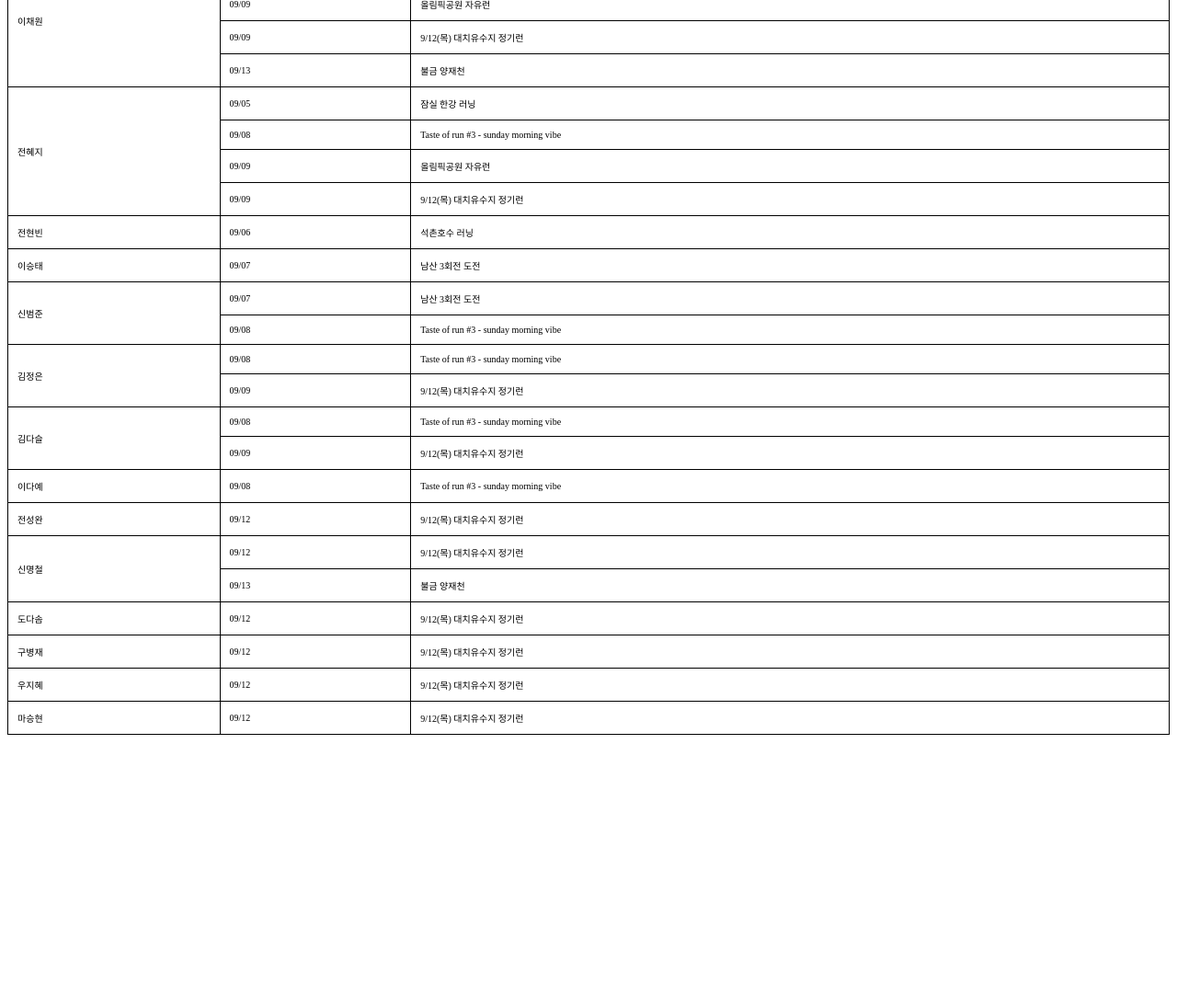
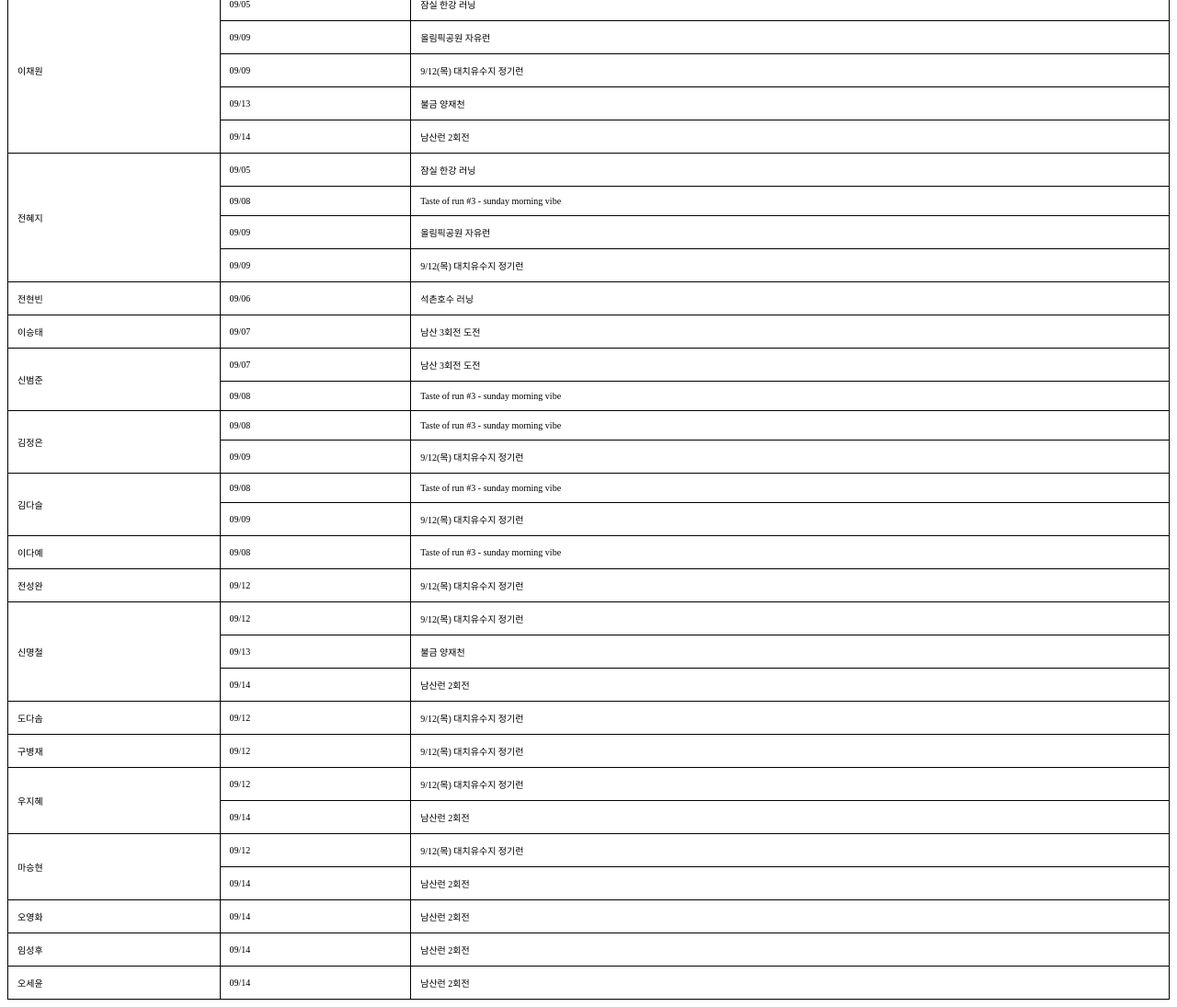
Before and after one commit to Daseul727/rnbl_ranking, a website built with webpack: page detail.html in a window 1280 px wide. Shown: the part 1220-2315 px from the top of the page at 92% size. Before the commit the page ends 2027 px from the top, so only its background shows below. Built offline with nearby package versions, Linux system fonts and the light colour scheme.

Commit message:
09/14 남산런 2회전

```diff
--- a/detail.html
+++ b/detail.html
@@ -107,7 +107,7 @@
   </tr>
 
   <tr>
-    <td rowspan="8">김유민</td>
+    <td rowspan="9">김유민</td>
     <td>09/03</td>
     <td>올림픽공원 자유런</td>
   </tr>
@@ -138,6 +138,10 @@
   <tr>
     <td>09/13</td>
     <td>불금 양재천</td>
+  </tr>
+  <tr>
+    <td>09/14</td>
+    <td>남산런 2회전</td>
   </tr>
 
   <tr>
@@ -180,7 +184,7 @@
   </tr>
 
   <tr>
-    <td rowspan="4">이채원</td>
+    <td rowspan="5">이채원</td>
     <td>09/05</td>
     <td>잠실 한강 러닝</td>
   </tr>
@@ -195,6 +199,10 @@
   <tr>
     <td>09/13</td>
     <td>불금 양재천</td>
+  </tr>
+  <tr>
+    <td>09/14</td>
+    <td>남산런 2회전</td>
   </tr>
 
   <tr>
@@ -271,13 +279,17 @@
   </tr>
 
   <tr>
-    <td rowspan="2">신명철</td>
+    <td rowspan="3">신명철</td>
     <td>09/12</td>
     <td>9/12(목) 대치유수지 정기런</td>
   </tr>
   <tr>
     <td>09/13</td>
     <td>불금 양재천</td>
+  </tr>
+  <tr>
+    <td>09/14</td>
+    <td>남산런 2회전</td>
   </tr>
 
   <tr>
@@ -293,16 +305,43 @@
   </tr>
 
   <tr>
-    <td>우지혜</td>
+    <td rowspan="2">우지혜</td>
     <td>09/12</td>
     <td>9/12(목) 대치유수지 정기런</td>
   </tr>
+  <tr>
+    <td>09/14</td>
+    <td>남산런 2회전</td>
+  </tr>
 
   <tr>
-    <td>마승현</td>
+    <td rowspan="2">마승현</td>
     <td>09/12</td>
     <td>9/12(목) 대치유수지 정기런</td>
   </tr>
+  <tr>
+    <td>09/14</td>
+    <td>남산런 2회전</td>
+  </tr>
+
+  <tr>
+    <td>오영화</td>
+    <td>09/14</td>
+    <td>남산런 2회전</td>
+  </tr>
+
+  <tr>
+    <td>임성후</td>
+    <td>09/14</td>
+    <td>남산런 2회전</td>
+  </tr>
+
+  <tr>
+    <td>오세윤</td>
+    <td>09/14</td>
+    <td>남산런 2회전</td>
+  </tr>
+
 
   </tbody>
 </table>
```
Also changed, not shown: index.html (+8 -5 lines).
